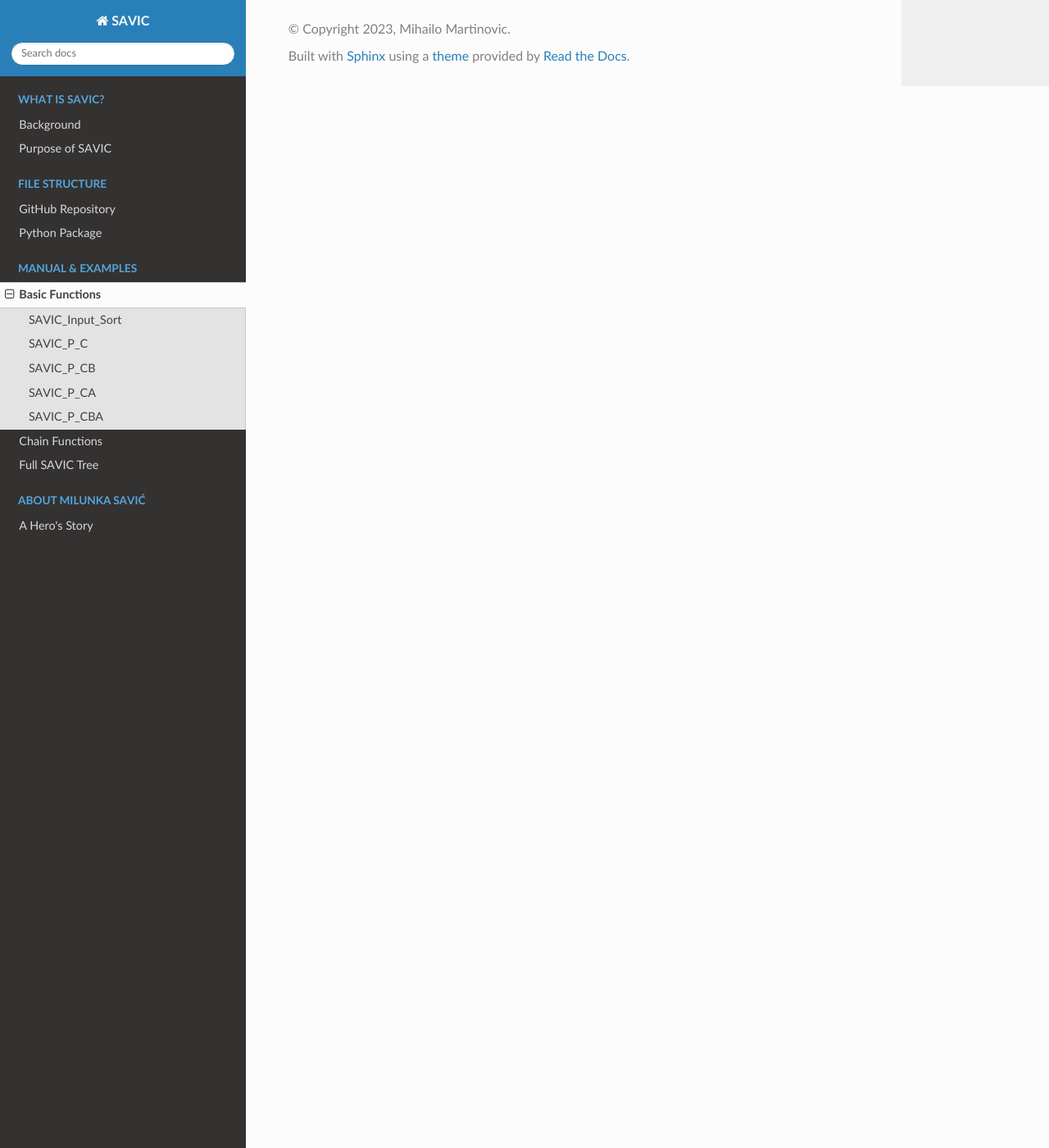
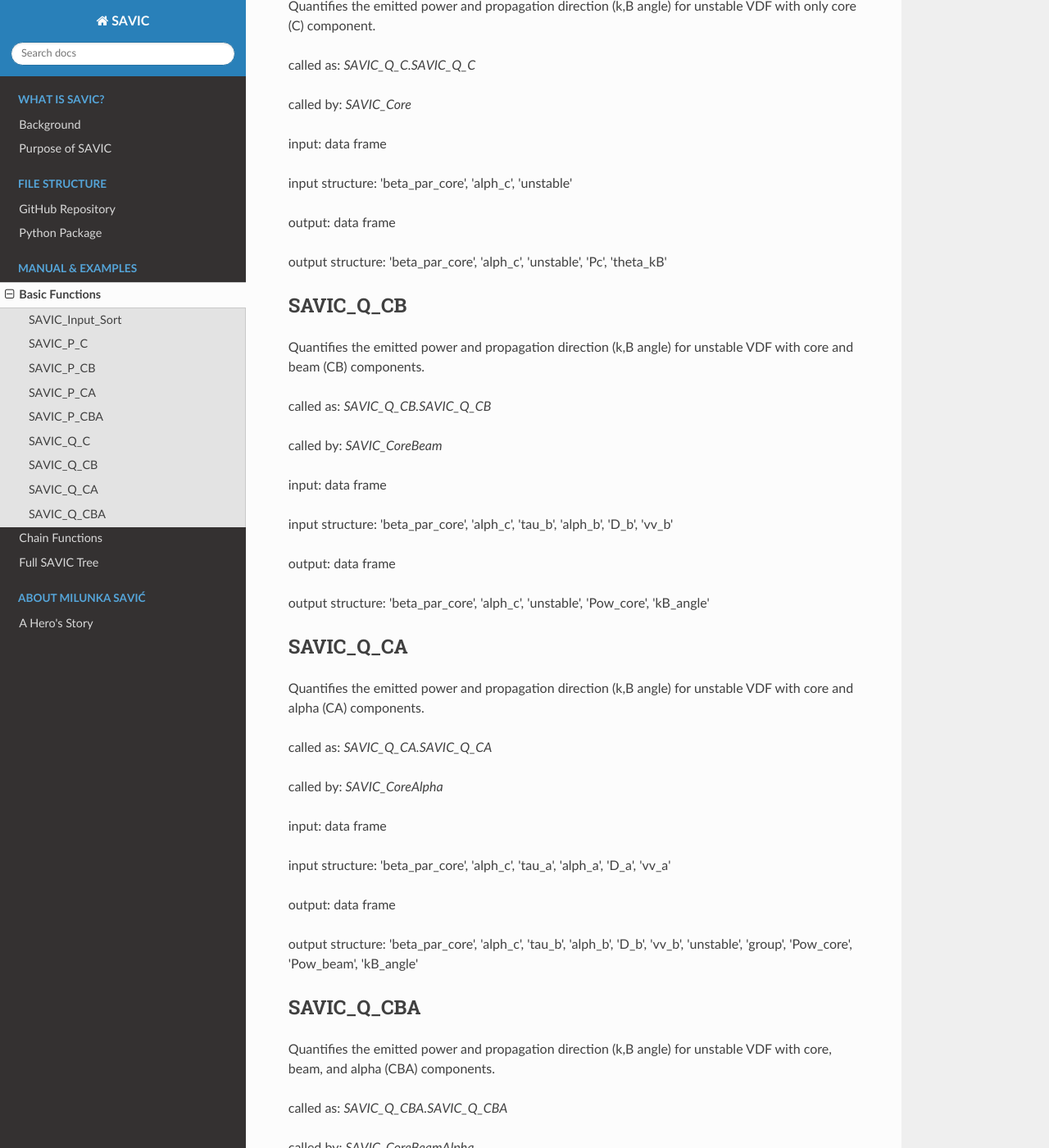
Before and after one commit to MihailoMartinovic/SAVIC, a Sphinx documentation site: the page built from docs/03-functions-base.rst, in a window 1280 px wide and 1400 px high, scrolled down 2132 px. Shown: the whole window at 82% size. Built offline with Sphinx 7.4.7 and the Read the Docs theme 2.0.0, drawn with Linux system fonts in a browser that asks for light colours; some of the changed text lies outside the part shown.

Commit message:
Update 03-functions-base.rst

```diff
--- a/docs/03-functions-base.rst
+++ b/docs/03-functions-base.rst
@@ -90,3 +90,75 @@ input structure:   'beta_par_core', 'alph_c', 'tau_b', 'alph_b', 'D_b', 'vv_b',
 output:            data frame
 
 output structure:  'beta_par_core', 'alph_c', 'tau_b', 'alph_b', 'D_b', 'vv_b', 'tau_a', 'alph_a', 'D_a', 'vv_a', 'unstable'
+
+
+SAVIC_Q_C
+------------
+
+Quantifies the emitted power and propagation direction (:math:`k,B` angle) for unstable VDF with only core (C) component.
+
+called as:         *SAVIC_Q_C.SAVIC_Q_C*
+
+called by:         *SAVIC_Core*
+
+input:             data frame
+
+input structure:   'beta_par_core', 'alph_c', 'unstable'
+
+output:            data frame
+
+output structure:  'beta_par_core', 'alph_c', 'unstable', 'Pc', 'theta_kB'
+
+
+SAVIC_Q_CB
+------------
+
+Quantifies the emitted power and propagation direction (:math:`k,B` angle) for unstable VDF with core and beam (CB) components.
+
+called as:         *SAVIC_Q_CB.SAVIC_Q_CB*
+
+called by:         *SAVIC_CoreBeam*
+
+input:             data frame
+
+input structure:   'beta_par_core', 'alph_c', 'tau_b', 'alph_b', 'D_b', 'vv_b'
+
+output:            data frame
+
+output structure:  'beta_par_core', 'alph_c', 'unstable', 'Pow_core', 'kB_angle'
+
+
+SAVIC_Q_CA
+------------
+
+Quantifies the emitted power and propagation direction (:math:`k,B` angle) for unstable VDF with core and alpha (CA) components.
+
+called as:         *SAVIC_Q_CA.SAVIC_Q_CA*
+
+called by:         *SAVIC_CoreAlpha*
+
+input:             data frame
+
+input structure:   'beta_par_core', 'alph_c', 'tau_a', 'alph_a', 'D_a', 'vv_a'
+
+output:            data frame
+
+output structure:  'beta_par_core', 'alph_c', 'tau_b', 'alph_b', 'D_b', 'vv_b', 'unstable', 'group', 'Pow_core', 'Pow_beam', 'kB_angle'
+
+
+SAVIC_Q_CBA
+------------
+
+Quantifies the emitted power and propagation direction (:math:`k,B` angle) for unstable VDF with core, beam, and alpha (CBA) components.
+
+called as:         *SAVIC_Q_CBA.SAVIC_Q_CBA*
+
+called by:         *SAVIC_CoreBeamAlpha*
+
+input:             data frame
+
+input structure:   'beta_par_core', 'alph_c', 'tau_b', 'alph_b', 'D_b', 'vv_b', 'tau_a', 'alph_a', 'D_a', 'vv_a'
+
+output:            data frame
+
+output structure:  'beta_par_core', 'alph_c', 'tau_b', 'alph_b', 'D_b', 'vv_b', 'tau_a', 'alph_a', 'D_a', 'vv_a', 'unstable'
```
